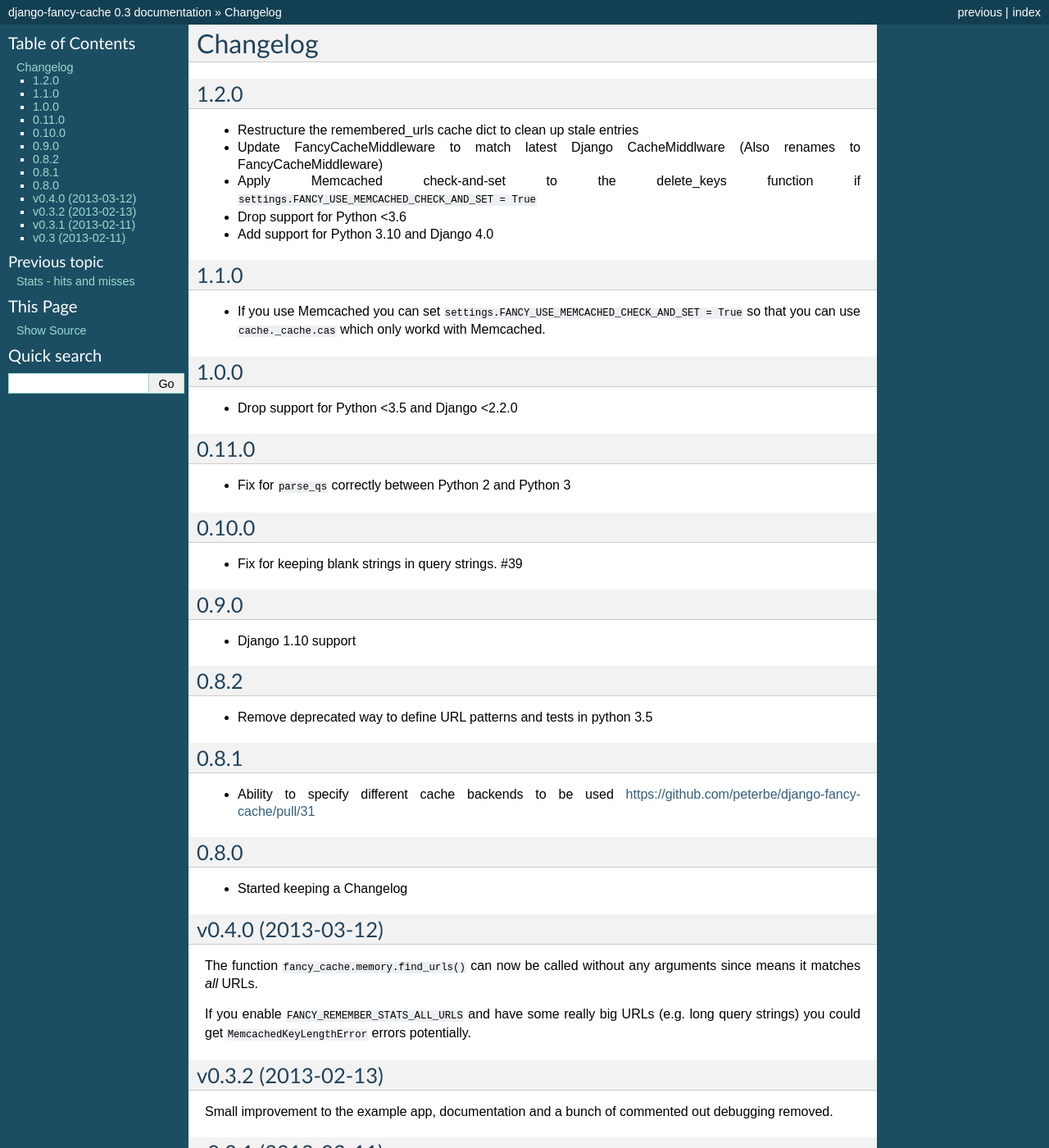
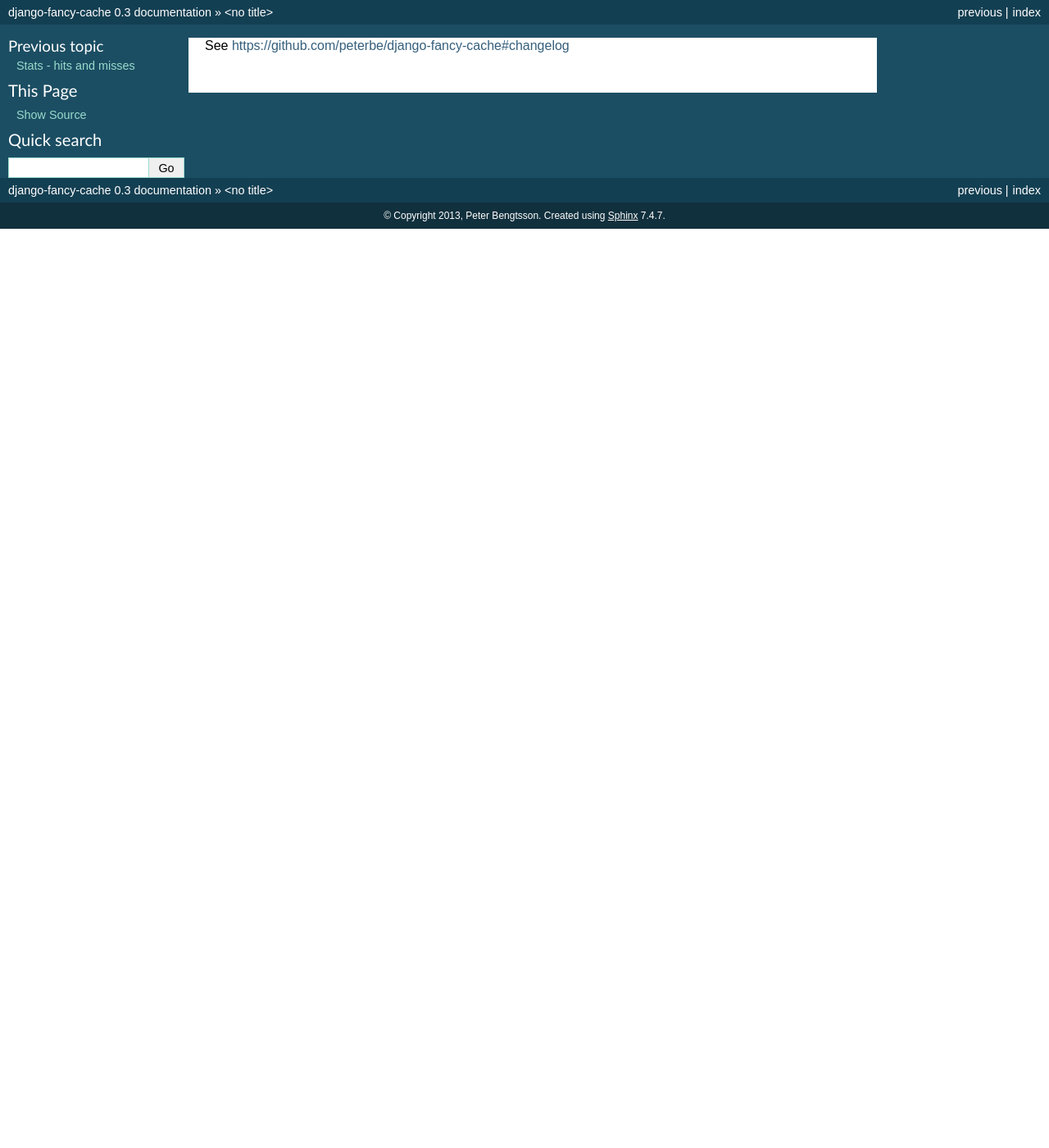
Before and after one commit to peterbe/django-fancy-cache, a Sphinx documentation site: the page built from docs/changelog.rst, in a window 1280 px wide and 1400 px high. Shown: the whole window at 82% size. Built offline with Sphinx 7.4.7, drawn with Linux system fonts in a browser that asks for light colours; some of the changed text lies outside the part shown.

Commit message:
Replace the RTD changelog with a link to the GitHub changelog.

```diff
--- a/docs/changelog.rst
+++ b/docs/changelog.rst
@@ -2,85 +2,4 @@
 
 .. _changelog-chapter:
 
-Changelog
-=========
-
-1.2.0
--------------------
-
-* Restructure the remembered_urls cache dict to clean up stale entries
-* Update FancyCacheMiddleware to match latest Django CacheMiddlware
-  (Also renames to FancyCacheMiddleware)
-* Apply Memcached check-and-set to the delete_keys function
-  if ``settings.FANCY_USE_MEMCACHED_CHECK_AND_SET = True``
-* Drop support for Python <3.6
-* Add support for Python 3.10 and Django 4.0
-
-1.1.0
--------------------
-
-* If you use Memcached you can set
-  ``settings.FANCY_USE_MEMCACHED_CHECK_AND_SET = True`` so that you
-  can use ``cache._cache.cas`` which only workd with Memcached.
-
-1.0.0
--------------------
-
-* Drop support for Python <3.5 and Django <2.2.0
-
-0.11.0
--------------------
-
-* Fix for ``parse_qs`` correctly between Python 2 and Python 3
-
-0.10.0
--------------------
-
-* Fix for keeping blank strings in query strings. #39
-
-0.9.0
--------------------
-
-* Django 1.10 support
-
-0.8.2
--------------------
-
-* Remove deprecated way to define URL patterns and tests in python 3.5
-
-0.8.1
--------------------
-
-* Ability to specify different cache backends to be used
-  https://github.com/peterbe/django-fancy-cache/pull/31
-
-0.8.0
--------------------
-
-* Started keeping a Changelog
-
-v0.4.0 (2013-03-12)
--------------------
-
-The function ``fancy_cache.memory.find_urls()`` can now be called
-without any arguments since means it matches *all* URLs.
-
-If you enable ``FANCY_REMEMBER_STATS_ALL_URLS`` and have some really
-big URLs (e.g. long query strings) you could get
-``MemcachedKeyLengthError`` errors potentially.
-
-v0.3.2 (2013-02-13)
--------------------
-
-Small improvement to the example app, documentation and a bunch of
-commented out debugging removed.
-
-v0.3.1 (2013-02-11)
--------------------
-
-Docs added.
-
-v0.3 (2013-02-11)
------------------
-
-First time a changelog is started.
+See https://github.com/peterbe/django-fancy-cache#changelog
```
